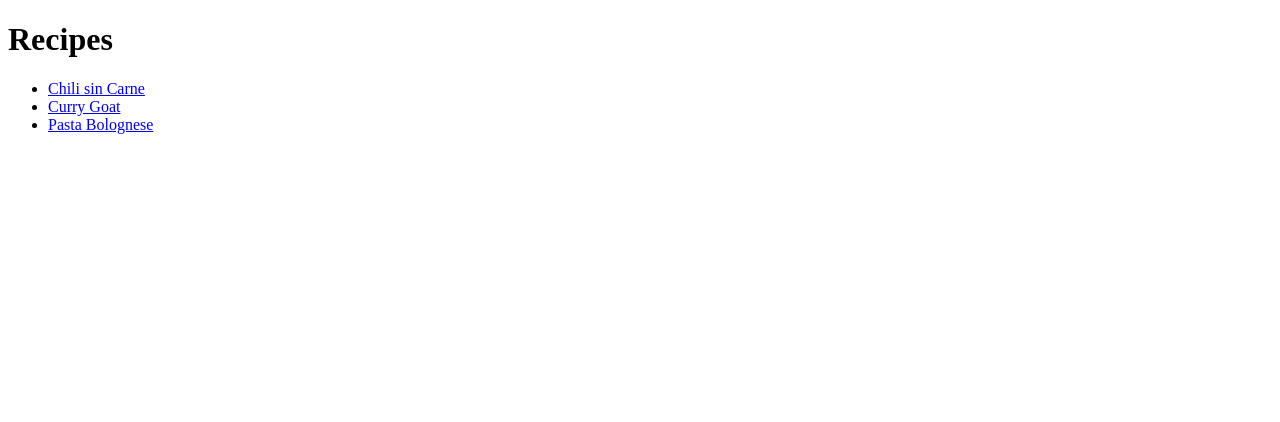
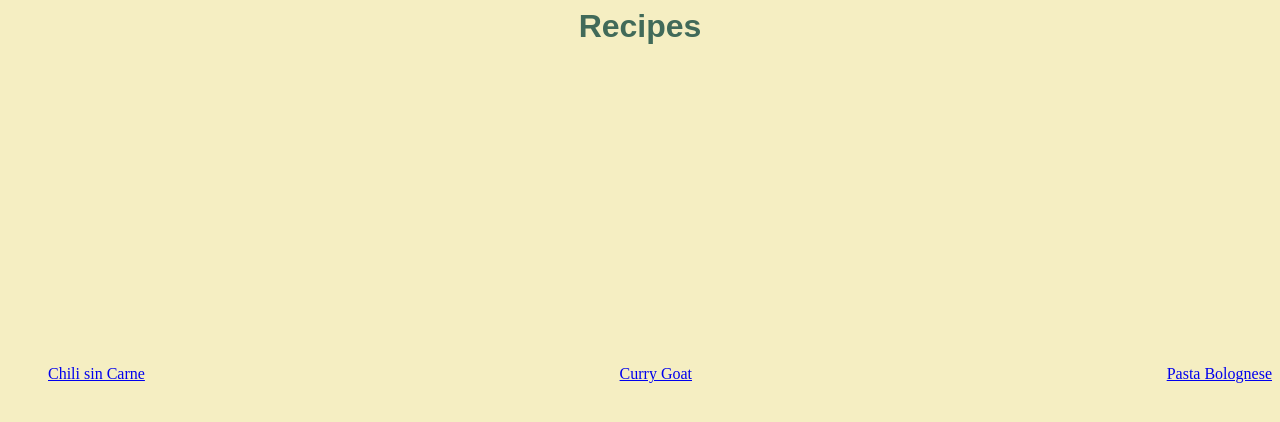
Before and after one commit to JarlDredix/odin-recipes, a plain HTML site: page index.html in a window 1280 px wide. Drawn offline with Linux system fonts and the light colour scheme.

Commit message:
Add body .heading list and li. styles

```diff
--- a/index.html
+++ b/index.html
@@ -7,13 +7,15 @@
 
         <title>Recipes</title>
 
+        <link rel="stylesheet" href="styles.css">
+
     </head>
 
     <body>
 
-        <h1>Recipes</h1>
+        <h1 class="heading">Recipes</h1>
 
-       <ul>
+       <ul class="recipe-list">
         <li><a href="recipes/chili.html" target="_blank">Chili sin Carne</a></li>
         <li><a href="recipes/curry-goat.html" target="_blank">Curry Goat</a></li>
         <li><a href="recipes/pasta.html" target="_blank">Pasta Bolognese</a></li>
--- /dev/null
+++ b/styles.css
@@ -0,0 +1,20 @@
+body {
+    background-color: #f5eec2;
+}
+
+.heading {
+    text-align: center;
+    font-family: sans-serif;
+    color: #416a59;
+    margin: 0%;
+}
+
+.recipe-list {
+    margin-top: 40vh;
+    display: flex;
+    justify-content: space-between;
+}
+
+ul > li {
+    list-style: none;
+}
```
